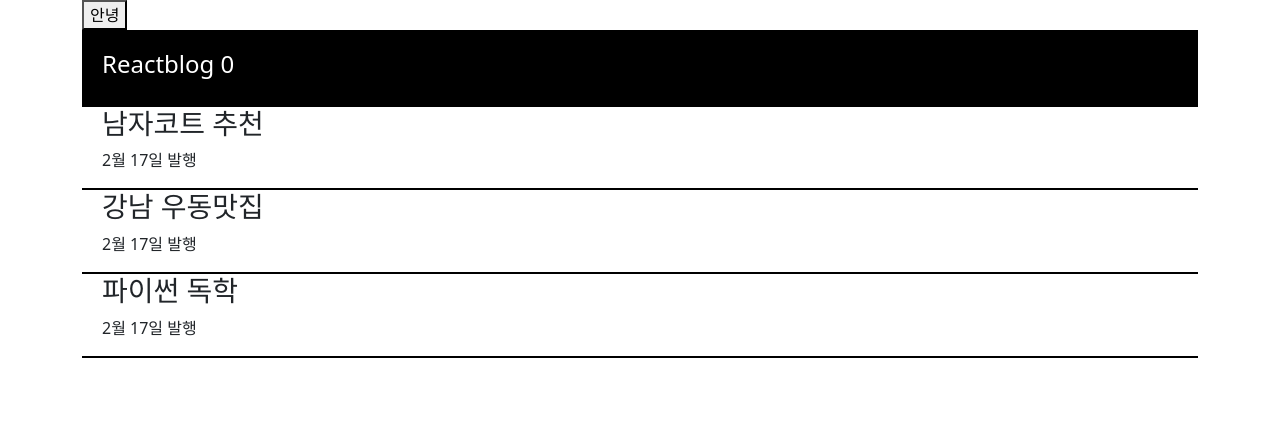
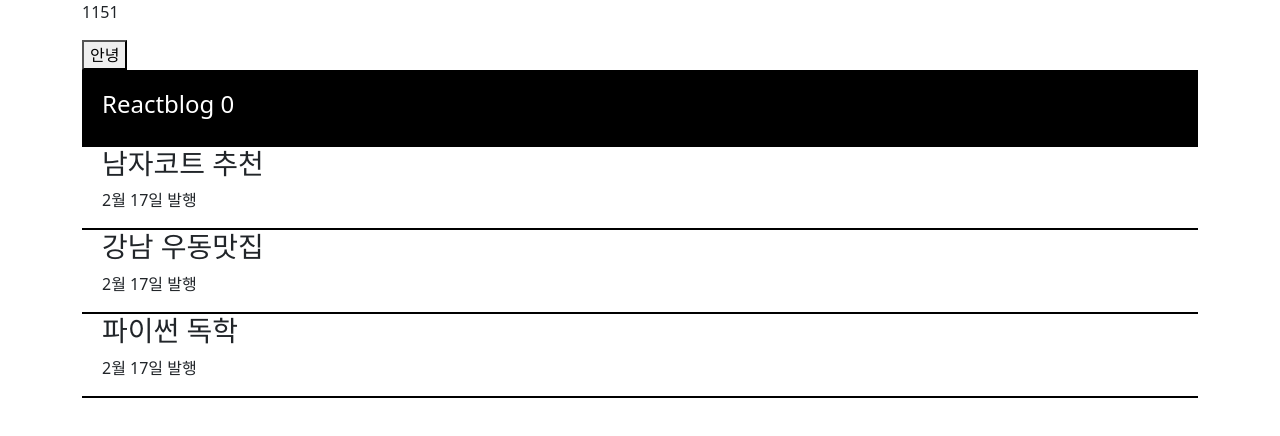
Before and after one commit to eastlight82/lesson, a React (Create React App) app: page / in a window 1280 px wide. Shown: the top 436 px of the page. Built offline with nearby package versions, Linux system fonts and the light colour scheme.

Commit message:
1124.2351

```diff
--- a/src/App.js
+++ b/src/App.js
@@ -15,6 +15,7 @@ function App() {
     <div className="container">
 
       <div>
+        <p>1151</p>
         <button onClick={() => {
           글제목[0] = '여자코트 추천';
           글제목변경(글제목)
```
